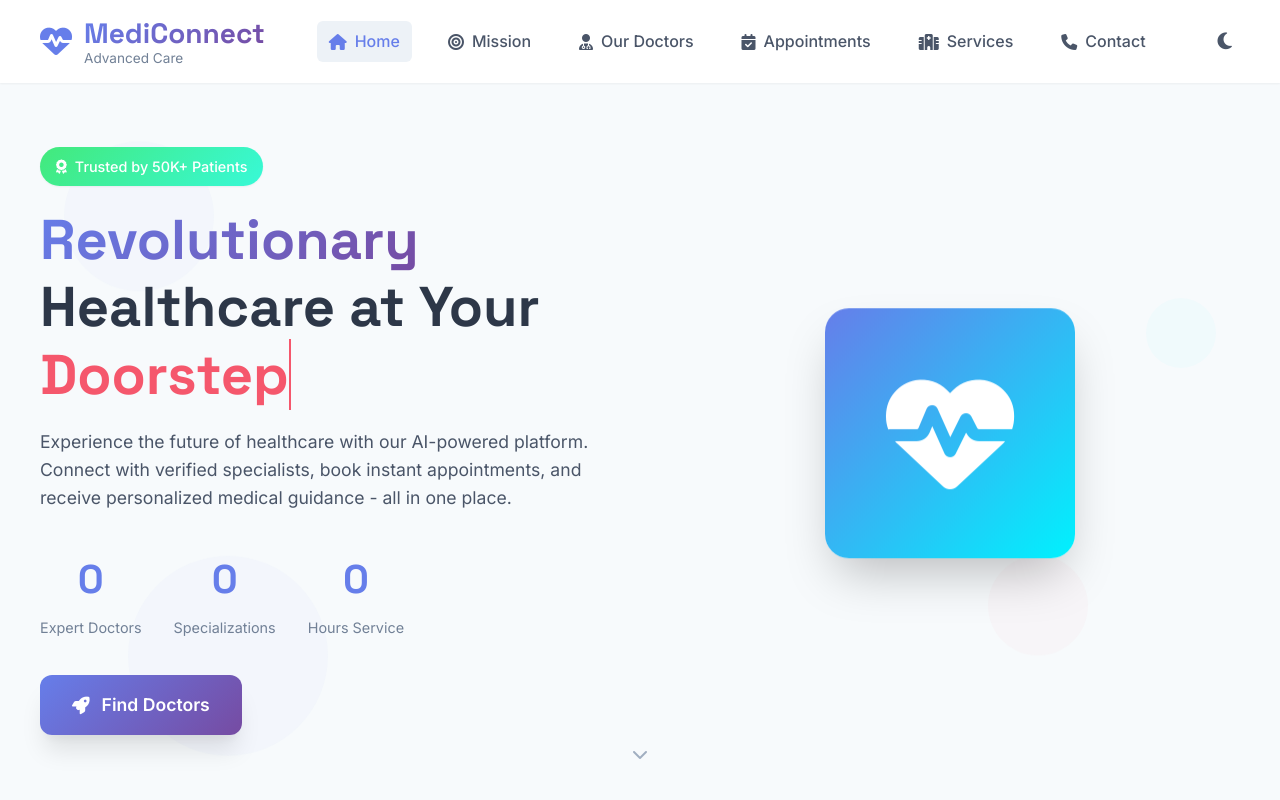
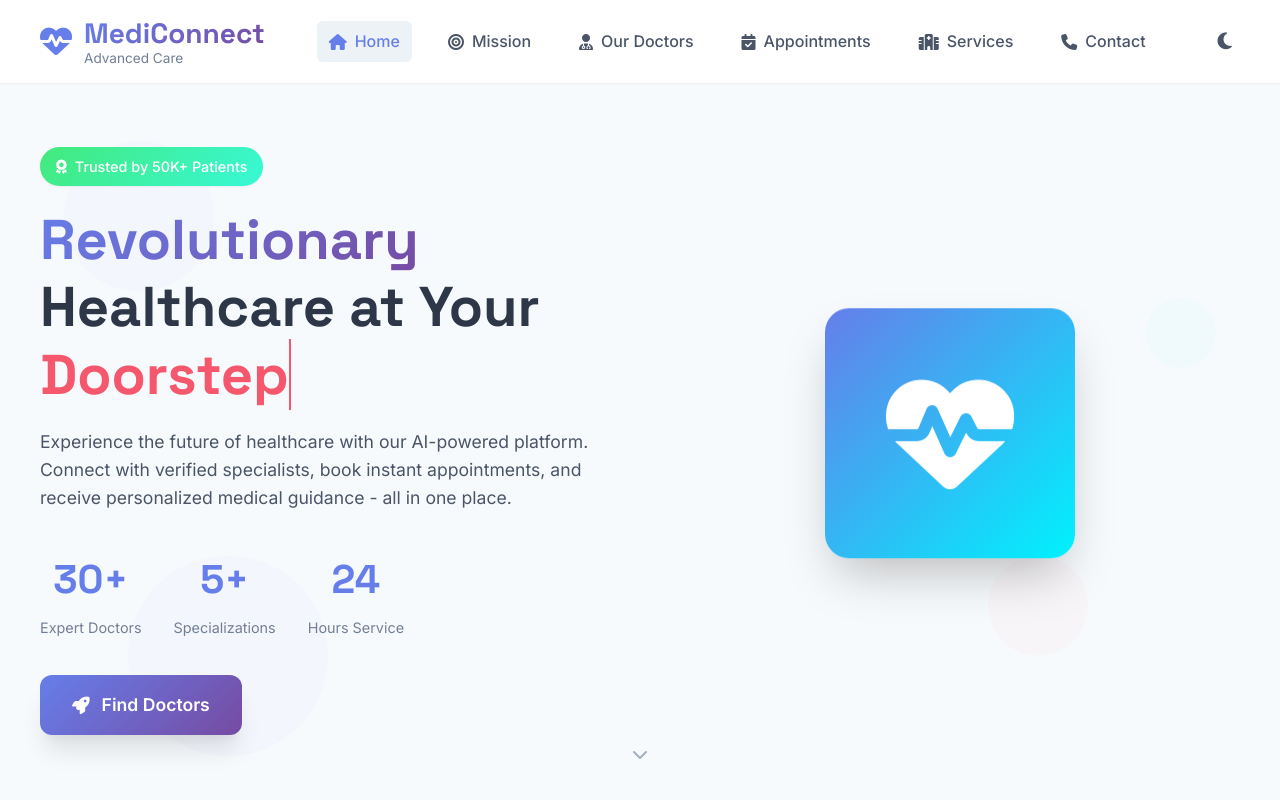
Before and after one commit to Akhan0505/MediConnect-Website, a plain HTML site: page index.html in a window 1280 px wide. Shown: the top 800 px of the page. Drawn offline with Linux system fonts and the light colour scheme.

Commit message:
Update index.html
changed the stats number from 0 to their actual values

```diff
--- a/index.html
+++ b/index.html
@@ -106,15 +106,15 @@
 
                 <div class="hero-stats">
                     <div class="stat-item">
-                        <div class="stat-number" data-count="500">0</div>
+                        <div class="stat-number" data-count="500">30+</div>
                         <div class="stat-label">Expert Doctors</div>
                     </div>
                     <div class="stat-item">
-                        <div class="stat-number" data-count="50">0</div>
+                        <div class="stat-number" data-count="50">5+</div>
                         <div class="stat-label">Specializations</div>
                     </div>
                     <div class="stat-item">
-                        <div class="stat-number" data-count="24">0</div>
+                        <div class="stat-number" data-count="24">24</div>
                         <div class="stat-label">Hours Service</div>
                     </div>
                 </div>
```
